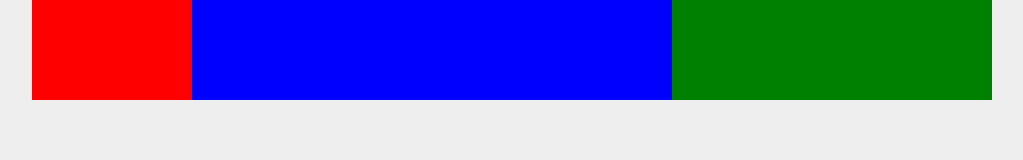
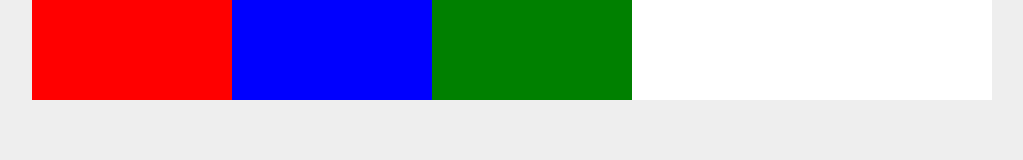
Before and after one commit to sauravjaswl14/CSS-, a plain HTML site: page css-flexbox/index.html in a window 1280 px wide. Shown: the whole page, without its empty margins (128-1151 px from the left). Drawn offline with Linux system fonts and the light colour scheme.

Commit message:
all of the flex properties i.e grow, shrink, basis

```diff
--- /dev/null
+++ b/css-flexbox/basis.css
@@ -0,0 +1,39 @@
+* {
+  font-family: verdana;
+  margin: 0;
+}
+
+body {
+  background: #eee;
+}
+
+.wrapper {
+  width: 100%;
+  max-width: 960px;
+  margin: 0 auto;
+}
+
+.flex-container {
+  display: flex;
+  background: #fff;
+  flex-wrap: wrap;
+}
+
+.box {
+  height: 100px;
+  /* min-width: 200px; */
+  /*flex-basis is Similar to min-width (startinf width) */
+  flex-basis: 200px;
+}
+
+.one {
+  background: red;
+}
+
+.two {
+  background: blue;
+}
+
+.three {
+  background: green;
+}
--- a/css-flexbox/index.html
+++ b/css-flexbox/index.html
@@ -2,7 +2,7 @@
 <html lang="en">
   <head>
     <title>CSS Flexbox</title>
-    <link rel="stylesheet" type="text/css" href="style.css" />
+    <link rel="stylesheet" type="text/css" href="basis.css" />
   </head>
   <body>
     <div class="wrapper">
--- /dev/null
+++ b/css-flexbox/shrink.css
@@ -0,0 +1,39 @@
+* {
+  font-family: verdana;
+  margin: 0;
+}
+
+body {
+  background: #eee;
+}
+
+.wrapper {
+  width: 100%;
+  max-width: 960px;
+  margin: 0 auto;
+}
+
+.flex-container {
+  display: flex;
+  background: #fff;
+}
+
+.box {
+  height: 100px;
+  width: 320px;
+}
+
+.one {
+  background: red;
+  flex-shrink: 1;
+}
+
+.two {
+  background: blue;
+  flex-shrink: 2;
+}
+
+.three {
+  background: green;
+  flex-shrink: 3;
+}
--- /dev/null
+++ b/css-flexbox/wrap.css
@@ -0,0 +1,39 @@
+* {
+  font-family: verdana;
+  margin: 0;
+}
+
+body {
+  background: #eee;
+}
+
+.wrapper {
+  width: 100%;
+  max-width: 960px;
+  margin: 0 auto;
+}
+
+.flex-container {
+  display: flex;
+  background: #fff;
+  /* flex-wrap: wrap; */
+  flex-wrap: wrap-reverse;
+}
+
+.box {
+  height: 100px;
+  min-width: 200px;
+  flex-grow: 1;
+}
+
+.one {
+  background: red;
+}
+
+.two {
+  background: blue;
+}
+
+.three {
+  background: green;
+}
```
Also changed, not shown: css-flexbox/example-1/style.css (+29 -3 lines).
